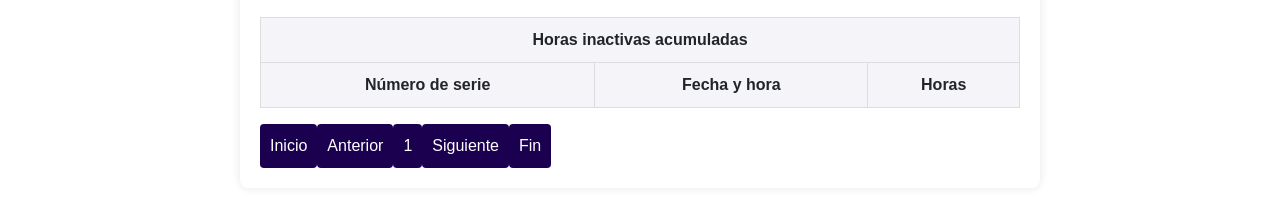
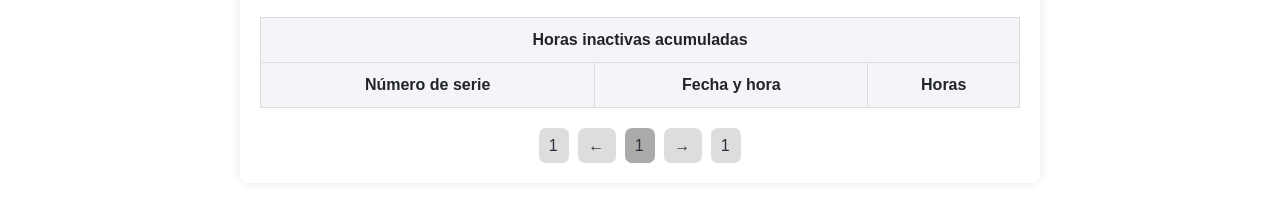
Before and after one commit to Nyx325/sistema-monitor-maquinaria, a website with bundled scripts: page public/views/cih.html in a window 1280 px wide. Shown: the part 125-332 px from the top of the page. Built offline with nearby package versions, Linux system fonts and the light colour scheme; no server answers.

Commit message:
Estilos para pager

```diff
--- /dev/null
+++ b/public/css/pager.css
@@ -0,0 +1,15 @@
+.page-btn {
+  background: #ddd;
+  color: #2c303a;
+  height: 35px;
+  border-radius: 2px;
+  padding: 0 10px;
+  text-transform: uppercase;
+  letter-spacing: 0.1em;
+  transition: background 0.3s ease;
+  margin: 0 2px;
+}
+
+.current-page {
+  background: #aaa;
+}
--- a/public/css/styleEq.css
+++ b/public/css/styleEq.css
@@ -30,8 +30,9 @@ body {
   height: 50px;
 }
 
-
-#add-equipement, #update-equipement, #delete-equipement {
+#add-equipement,
+#update-equipement,
+#delete-equipement {
   display: inline-block;
   margin-top: 100px;
 }
@@ -42,7 +43,6 @@ body {
   justify-content: center;
   margin-top: 20px;
 }
-
 
 .logout-button {
   background-color: #d9534f;
@@ -109,7 +109,8 @@ table {
   margin-top: 20px;
 }
 
-th,td {
+th,
+td {
   padding: 10px;
   text-align: center;
   border: 1px solid #ddd;
@@ -123,3 +124,31 @@ th {
   background-color: #fffd76;
   color: #1d1d6d;
 }
+
+.page-btn {
+  font-family: sans-serif;
+  border-radius: 7px; /* Bordes suavemente redondeados */
+  background: #ddd;
+  color: #2c303a;
+  height: 35px;
+  padding: 0 10px;
+  text-transform: uppercase;
+  letter-spacing: 0.1em;
+  transition: background 0.3s ease;
+  margin: 0 2px;
+}
+
+.page-btn:hover {
+  background: #aaa;
+}
+
+.current-page {
+  background: #aaa;
+}
+
+.pager {
+  display: flex;
+  justify-content: center;
+  gap: 5px; /* Espaciado entre botones */
+  margin-top: 20px;
+}
--- a/public/views/cih.html
+++ b/public/views/cih.html
@@ -95,7 +95,7 @@
         </button>
       </div>
       <table id="cih-records" class="table"></table>
-      <nav id="pager"></nav>
+      <nav id="pager" class="pager"></nav>
     </main>
   </body>
 </html>
--- a/src/view/components/pager.ts
+++ b/src/view/components/pager.ts
@@ -17,7 +17,7 @@ export default class Pager<T extends Record<string, unknown>> {
 
   constructor({
     container,
-    maxBtns = 10,
+    maxBtns,
     view,
     table,
   }: {
@@ -31,10 +31,10 @@ export default class Pager<T extends Record<string, unknown>> {
     this.table = table;
     this.maxBtns = maxBtns;
     this.btns = {
-      prev: new Button("Anterior"),
-      next: new Button("Siguiente"),
-      first: new Button("Inicio"),
-      last: new Button("Fin"),
+      prev: new Button("←"),
+      next: new Button("→"),
+      first: new Button("1"),
+      last: new Button(),
       pages: [],
     };
 
@@ -43,6 +43,12 @@ export default class Pager<T extends Record<string, unknown>> {
   }
 
   private initNavigationBtns() {
+    Object.values(this.btns).forEach((btn) => {
+      if (btn instanceof Button) {
+        btn.addClass("page-btn");
+      }
+    });
+
     this.btns.first.onClick(() => {
       this.table.lastSearch.currentPage = 1;
       this.view.refreshTable();
@@ -89,6 +95,8 @@ export default class Pager<T extends Record<string, unknown>> {
     // Crear botones de páginas numéricas
     const btnsArr = this.pageNumbers(pages);
 
+    this.btns.last.setText(s.totalPages);
+
     this.container.innerHTML = ""; // Limpiar contenedor
     this.container.appendChild(this.btns.first.button);
     this.container.appendChild(this.btns.prev.button);
@@ -96,6 +104,8 @@ export default class Pager<T extends Record<string, unknown>> {
     // Renderizar botones de páginas numéricas
     btnsArr.forEach((pageNumber) => {
       const btn = new Button(pageNumber.toString());
+      btn.addClass("page-btn");
+      if (s.currentPage === pageNumber) btn.addClass("current-page");
       btn.onClick(() => {
         this.table.lastSearch.currentPage = pageNumber;
         this.view.refreshTable();
--- a/src/view/scripts/view.ts
+++ b/src/view/scripts/view.ts
@@ -92,7 +92,7 @@ export abstract class View<T extends Record<string, unknown>> {
       container: opts.pagerContainer,
       view: this,
       table: this.table,
-      maxBtns: 10,
+      maxBtns: 5,
     });
 
     this.initialize();
@@ -118,8 +118,6 @@ export abstract class View<T extends Record<string, unknown>> {
     }
 
     const search: Search<T> = JSON.parse(await response.text());
-    console.log(lastS);
-    console.log(search);
 
     this.table.lastSearch = search;
     this.table.render();
```
Also changed, not shown: public/views/distance.html (+1 -1 lines).
